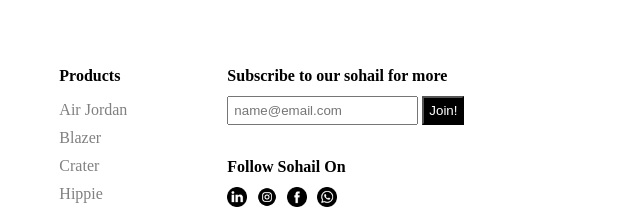
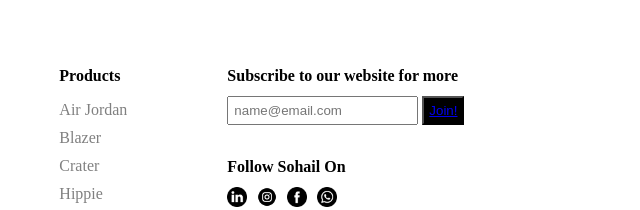
Before and after one commit to codersohail/Jordans, a plain HTML site: page index.html in a window 1280 px wide. Shown: the part 2884-3094 px from the top of the page, 640-1280 px from the left. Drawn offline with Linux system fonts and the light colour scheme.

Commit message:
html update

```diff
--- a/index.html
+++ b/index.html
@@ -209,10 +209,10 @@
         </div>
         <div class="footerRight">
                  <div class="footerRightMenu">
-                    <h1 class="fMenuTitle">Subscribe to our sohail for more</h1>
+                    <h1 class="fMenuTitle">Subscribe to our website for more</h1>
                     <div class="fMail">
                         <input type="text" class="fInput" placeholder="name@email.com">
-                        <button class="fButton">Join!</button>
+                        <button class="fButton" ><a href="mailto:codersohail@gmail.com">Join!</a></button>
                     </div>
                  </div>
 
```
